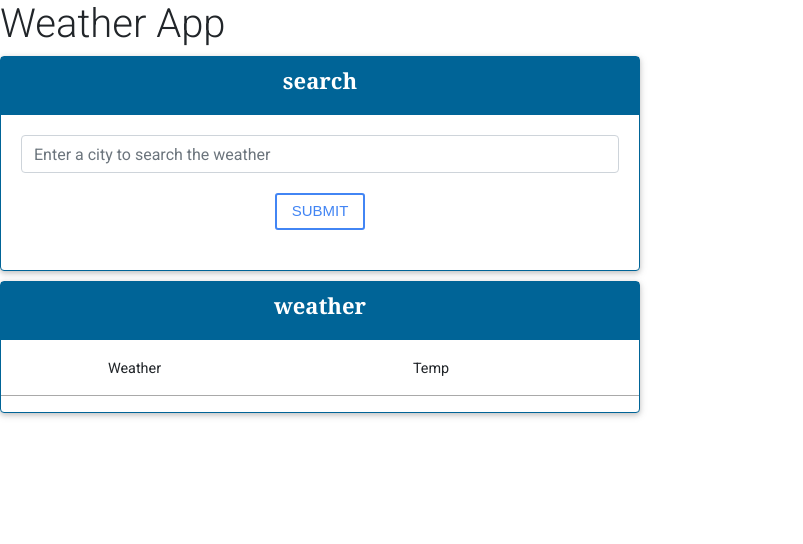
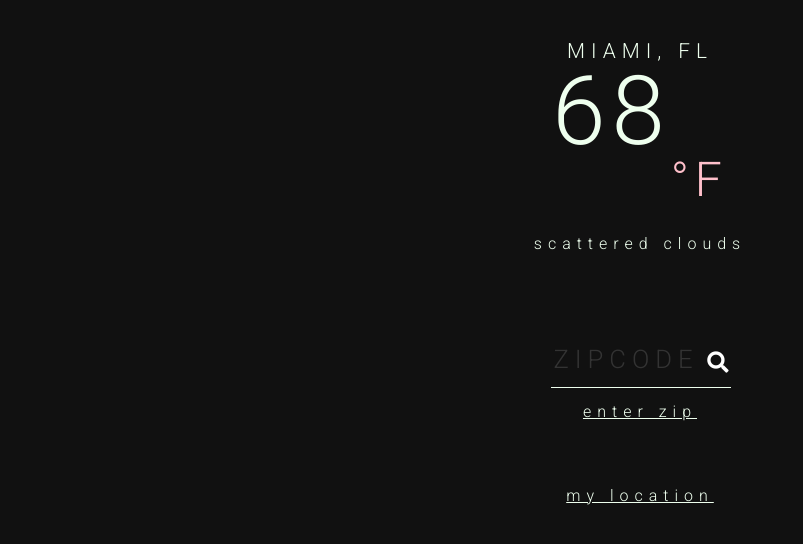
Before and after one commit to anna-cecilia/weather-app, a plain HTML site: page index.html in a window 1280 px wide. Shown: the whole page, without its empty margins (0-803 px from the left). Drawn offline with nearby package versions, Linux system fonts and the light colour scheme.

Commit message:
design changes

```diff
--- a/Assets/style.css
+++ b/Assets/style.css
@@ -1,77 +1,97 @@
-h3 {
-    font-family: Georgia, 'Times New Roman', Times, serif;
-    text-transform: lowercase;
-    font-weight: 900;
-    font-size: 22px;
-    color: #585d5e;
-    padding: 10px;
-    text-align: center;
+body {
+    background-color: #111;
+    color: #efe;
+    font-family: 'Roboto', sans-serif;
+    font-weight: 300;
+    letter-spacing: 6px;
   }
 
-/* Style for all cards */
-.card {
-    background-color: white;
-    opacity: 1;
-    width: 100%;
-    margin-bottom: 10px;
-    border-style: solid;
-    border-color: #006497;
-    border-width: 1px;
+  .container {
+    text-align: center;
+    padding-top: 36px;
   }
 
-/* Submit button */
-#submit-button {
-    font-family: Arial, Helvetica, sans-serif;
-    background-color: navy;
-    font-size: 15px;
-    font-weight: normal;
-    padding: 5px 15px;
-    margin-top: 20px;
-    margin-bottom: 20px;
-    color: #ffffff;
-    border-radius: 3px;
+  p {
+    margin-bottom: 60px;
   }
 
-
-#submit-button:hover {
-    background-color: #ffcd00;
-    color: #021949;
-    border-radius: 3px;
+  .icon {
+    margin: 0px 0px 0px 0px;
+    font-size: 10em;
   }
 
-#search-div, #weather-content {
-    width: 50%;
+  .location {
+    font-size: 1.3em;
+    text-transform: uppercase;
   }
 
-/* Changed border within table */
-.table td {
-    border-top-width: 1px;
-    border-top-style: solid;
-    border-top-color: #a9a9a9;
+  .description {
+    font-size: 1em;
+    padding-top: 16px;
+    margin-top: 0px;
   }
 
-/* Changed border of table header */
-.table thead th {
-    border-bottom: 1px solid #a9a9a9;
-    border-top: none;
+  .temp {
+    display: inline-flex;
+    font-size: 6em;
+    margin: -100px 0px -60px 0px;
+    padding: 0px;
   }
 
-/* Changed background color of the table header */
-.card-heading {
-    background-color: #006497;
-    border-style: none;
+  .units {
+    color: #333;
+    cursor: pointer;
+    display: inline-flex;
+    font-size: .5em;
+    margin-top: 105px;
+    color: pink;
   }
 
-/* Changed font color of the table header */
-.card-title {
-    color: #ffffff;
+  form {
+    white-space: nowrap;
   }
 
+  #formValueId {
+    padding-top: 24px;
+    border: none;
+    padding-bottom: 8px;
+    border-bottom: 1px solid #efe;;
+    background-color: transparent;
+    color: #efe;
+    font-size: 1.6em;
+    font-weight: 300;
+    width: 180px;
+    letter-spacing: 6px;
+    border-radius: 0px;
+  }
 
-/* Media queries for 990px and below */
-@media screen and (max-width: 990px) {
-    #search-div {
-        margin-bottom: 25px;
-        margin-right: -20px;
+  #zipButton {
+    font-size: 1em;
+    padding-top: 0px;
+    margin-left: -40px;
+    margin-right: 0px;
+    padding-right: 0px;
+    border: none;
+    background-color: #111;
+    color: #fff;
+    cursor: pointer;
   }
+
+  ::-webkit-input-placeholder { /* Chrome/Opera/Safari */
+    color: #333;
   }
+
+  input[type=text]:focus {
+    outline: none;
+  }
+
+  .custom {
+    padding-top: 12px;
+    text-decoration: underline;
+    cursor: pointer;
+  }
+
+  .my-location {
+    text-decoration: underline;
+    cursor:pointer;
+  }
--- a/index.html
+++ b/index.html
@@ -23,45 +23,23 @@
 </head>
 
 <body>
-    <h1>Weather App</h1>
 
-    <div id="search-div">
-        <div class="card card-default">
-            <div class="card-heading">
-                <h3 class="card-title">Search</h3>
-            </div>
-            <div class="card-body text-center">
-                <form role="form">
-                    <input type="search" id="search-input" class="form-control" placeholder="Enter a city to search the weather" />
-                </form>
-                <button type="button" class="btn-outline-primary" id="submit-button">SUBMIT</button>
-            </div>
+
+
+    <div class="container">
+        <p class="icon"><i class="wi wi-cloudy"></i></p>
+        <p class="location">Miami, FL</p>
+        <div class="temp">
+            <p class="num">68</p>
+            <p class="units">&deg;F</p>
         </div>
-    </div>
-
-    <div id="weather-content">
-        <div class="card card-default">
-            <div class="card-heading">
-                <strong>
-                    <h3 class="card-title">Weather</h3>
-                </strong>
-            </div>
-            <div class="table-responsive">
-                <!-- Table with weather listings -->
-                <table class="table" id="Weather-Table">
-                    <thead>
-                        <tr>
-                            <th></th>
-                            <th>Weather</th>
-                            <th>Temp</th>
-                        </tr>
-                    </thead>
-                    <tbody>
-                        <!-- Insert rows of weather content here -->
-                    </tbody>
-                </table>
-            </div>
-        </div>
+        <p class="description">scattered clouds</p>
+        <form onsubmit="return false">
+            <input type="text" id="formValueId" placeholder="ZIPCODE" />
+            <button type="submit" id="zipButton"><i class="fa fa-search fa-lg"></i></button>
+        </form>
+        <p class="custom">enter zip</p>
+        <p class="my-location">my location</p>
     </div>
 
 
```
Lines whose indentation alone changed are shown as unchanged.
